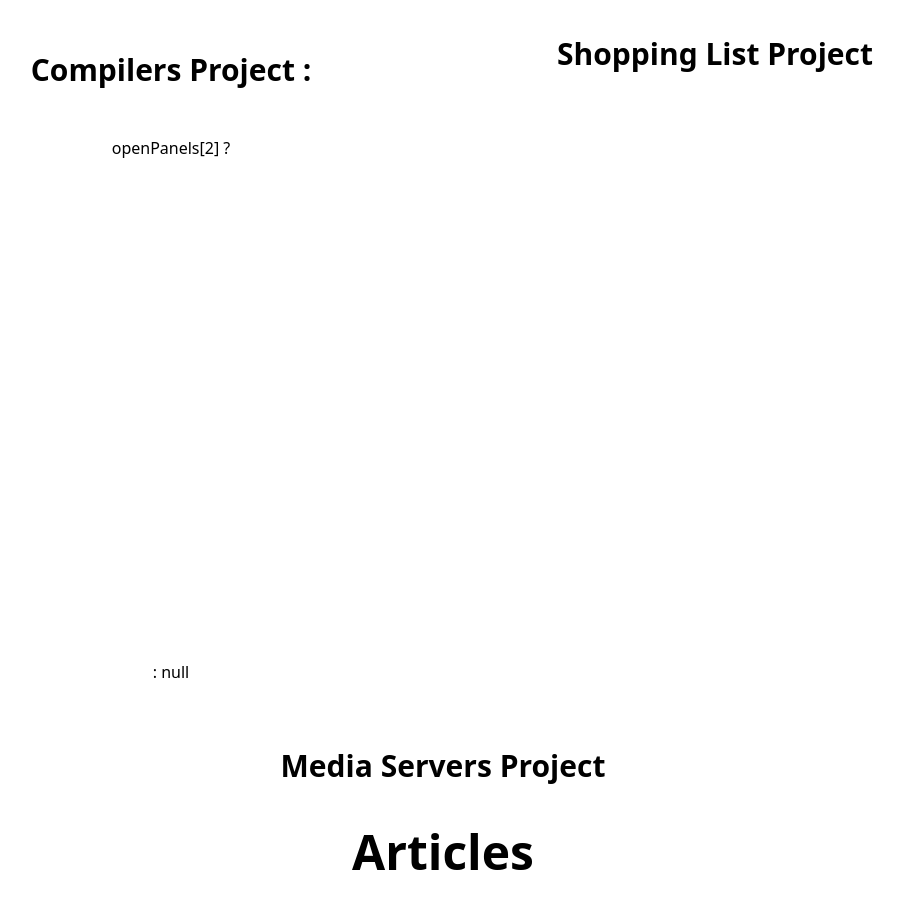
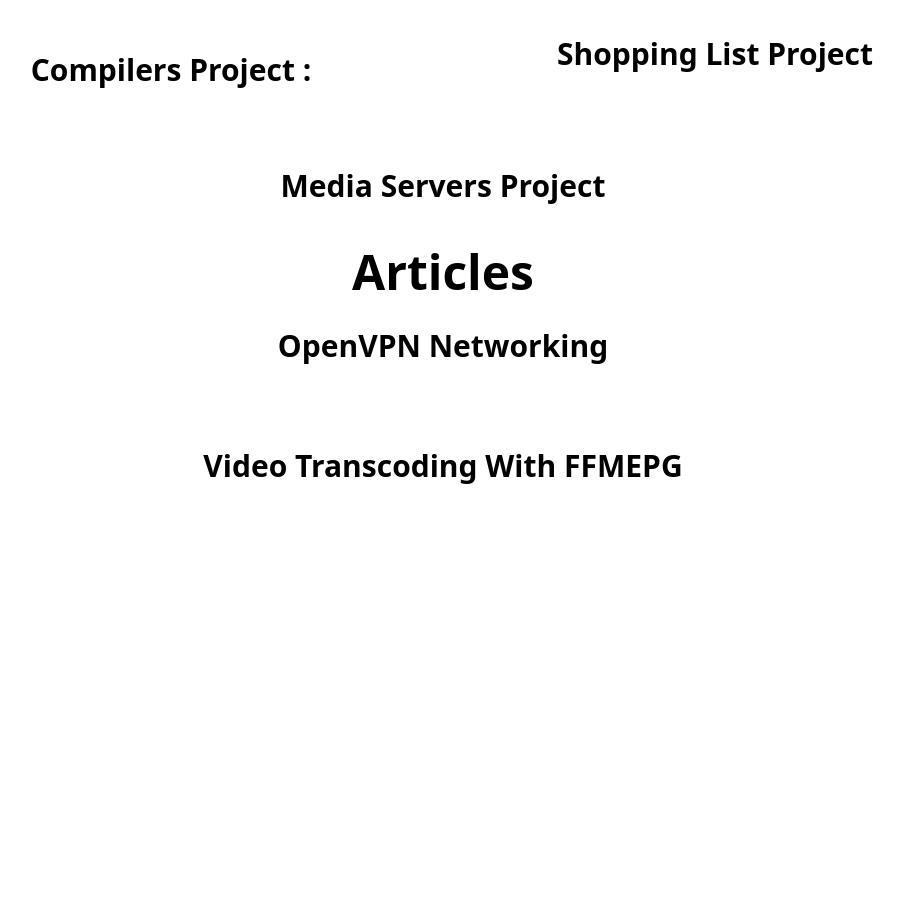
Before and after one commit to PranoSA/New-Portfolio-Site, a Next.js app: page / in a window 1280 px wide. Shown: the part 500-1397 px from the top of the page, without its empty margins (197-1101 px from the left). After the commit the page ends 1148 px from the top, so only its background shows below. Built offline with nearby package versions, Linux system fonts and the light colour scheme.

Commit message:
Remove Unnecessary DIv

```diff
--- a/src/app/page.tsx
+++ b/src/app/page.tsx
@@ -329,12 +329,6 @@ export default function Home() {
                   AST: ast,
                 })
               : null}
-            {
-              <div className="w-full p-4 text-center">
-                openPanels[2] ?<svg ref={d3ref} width={500} height={500}></svg>:
-                null
-              </div>
-            }
           </div>
         </div>
 
```
